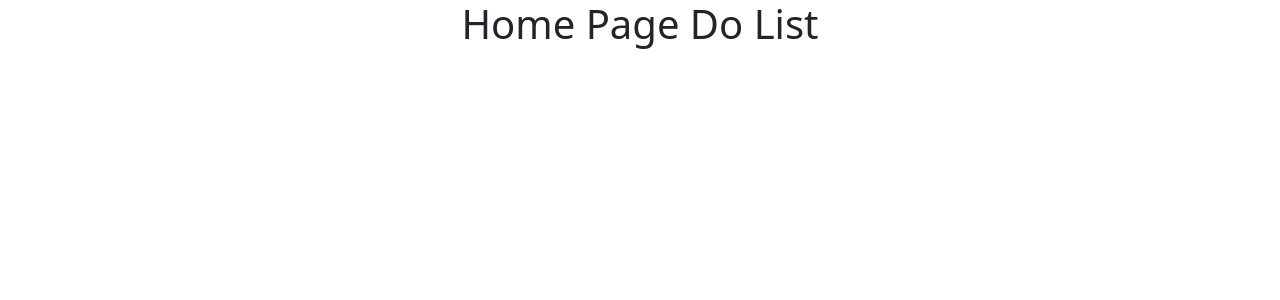
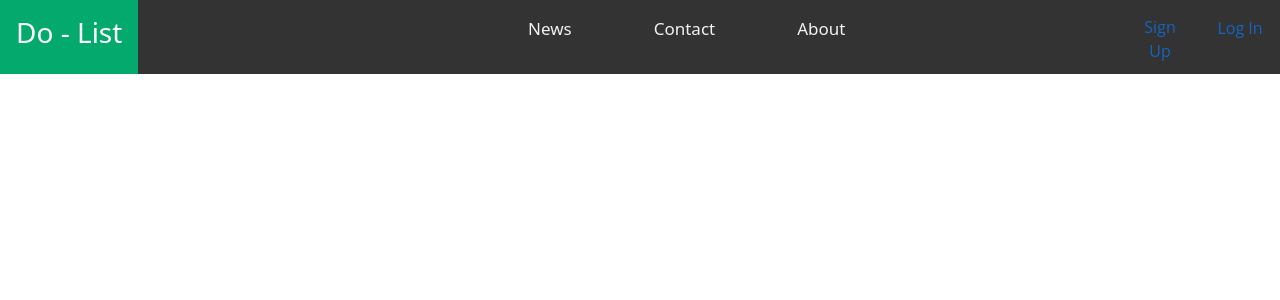
Before and after one commit to Abdi-01/dolist-react, a React (Create React App) app: page / in a window 1280 px wide. Shown: the top 300 px of the page. Built offline with nearby package versions, Linux system fonts and the light colour scheme.

Commit message:
DL002 navbar : menyiapkan form navbar

```diff
--- a/src/App.js
+++ b/src/App.js
@@ -1,4 +1,4 @@
-import logo from './logo.svg';
+//import logo from './logo.svg';
 import './App.css';
 import { Route, Routes } from 'react-router-dom';
 import HomePage from './page/Home';
--- /dev/null
+++ b/src/page/Home.css
@@ -0,0 +1,85 @@
+
+.topnav {
+    background-color: #333;
+    overflow: hidden;
+  }
+
+  .topnav a {
+    float: left;
+    color: #f2f2f2;
+    text-align: center;
+    padding: 16px 16px;
+    text-decoration: none;
+    margin-right: 50px;
+    font-size: 17px;
+  }
+
+
+  .topnav a:hover {
+    background-color: #ddd;
+    color: black;
+  }
+
+  .topnav a.active {
+    background-color: #04AA6D;
+    color: white;
+  }
+
+.kanan {
+    float: right;
+
+
+}
+
+.kanan a:hover {
+    background-color: rgb(57, 123, 211);
+    color: rgb(255, 255, 255);
+  }
+
+  .tengah {
+
+    margin-left: 40%;
+
+  }
+
+  button.navbar-btn{
+	margin-top: 8px;
+}
+
+.btn-custom {
+	color: #fff;
+}
+.btn.btn-custom {
+	width: 80px;
+	height: 40px;
+	border-radius: 20px;
+	color: #1565c0;
+	font-family: 'Open Sans', sans-serif;
+}
+
+.btn.btn-custom:hover {
+	color: #fff;
+	font-weight: 600;
+	box-shadow: 3px 8px 10px #484848;
+	transform: translateY(-3px);
+	transition: all 0.3s ease 0s;
+}
+.btn.btn-custom:focus {
+	outline: none;
+}
+
+
+
+#sign-up:hover {
+	background-color: #f57f17;
+	text-decoration: none;
+}
+
+#login:hover {
+	background-color: #d50000;
+	text-decoration: none;
+}
+
+.btn-primary {
+	background-color: #2979ff;
+}
--- a/src/page/Home.jsx
+++ b/src/page/Home.jsx
@@ -1,12 +1,22 @@
 import React from 'react';
+import './Home.css';
 
 
 const HomePage = (props) => {
 
     return (
-        <div>
-            <h1>Home Page Do List</h1>
-        </div>
+        <div class="topnav">
+        <a class="active" href="#home"><h3>Do - List</h3></a>
+            <div class="tengah">
+        <a href="#news">News</a>
+        <a href="#contact">Contact</a>
+        <a href="#about">About</a>
+            <ul class="kanan">
+					<button class="navbar-btn btn btn-custom" id="sign-up">Sign Up</button>
+					<button class="navbar-btn btn btn-custom" id="login">Log In</button>
+				</ul>
+      </div>
+      </div>
     )
 }
 
```
Also changed, not shown: 1 other file (tests, documents, lock files or other folders).
